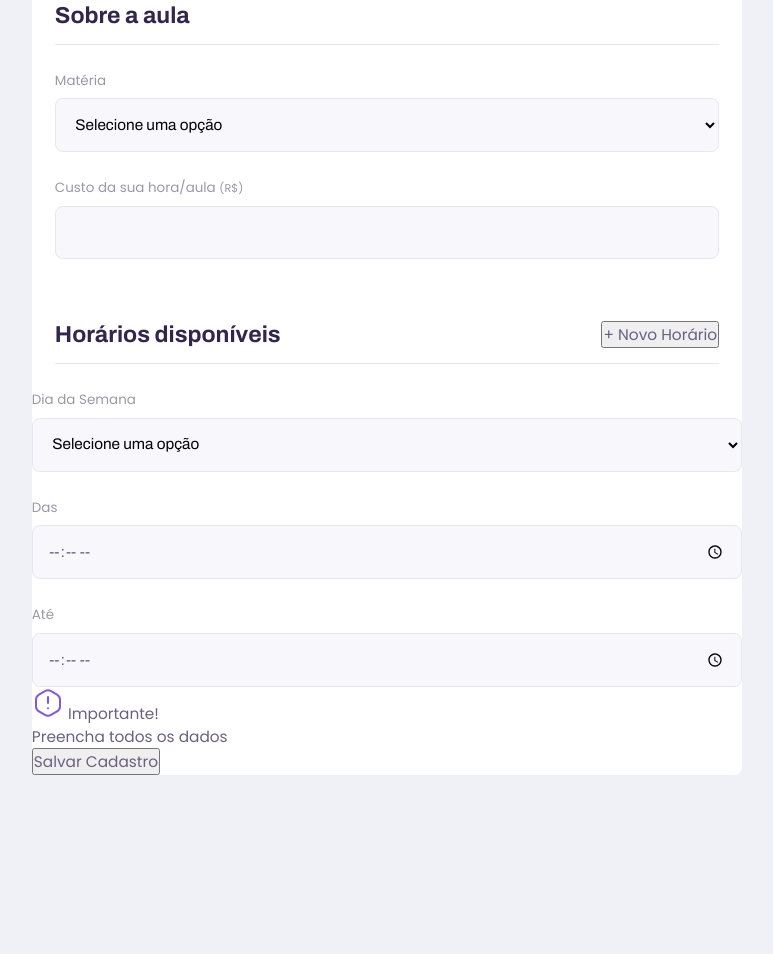
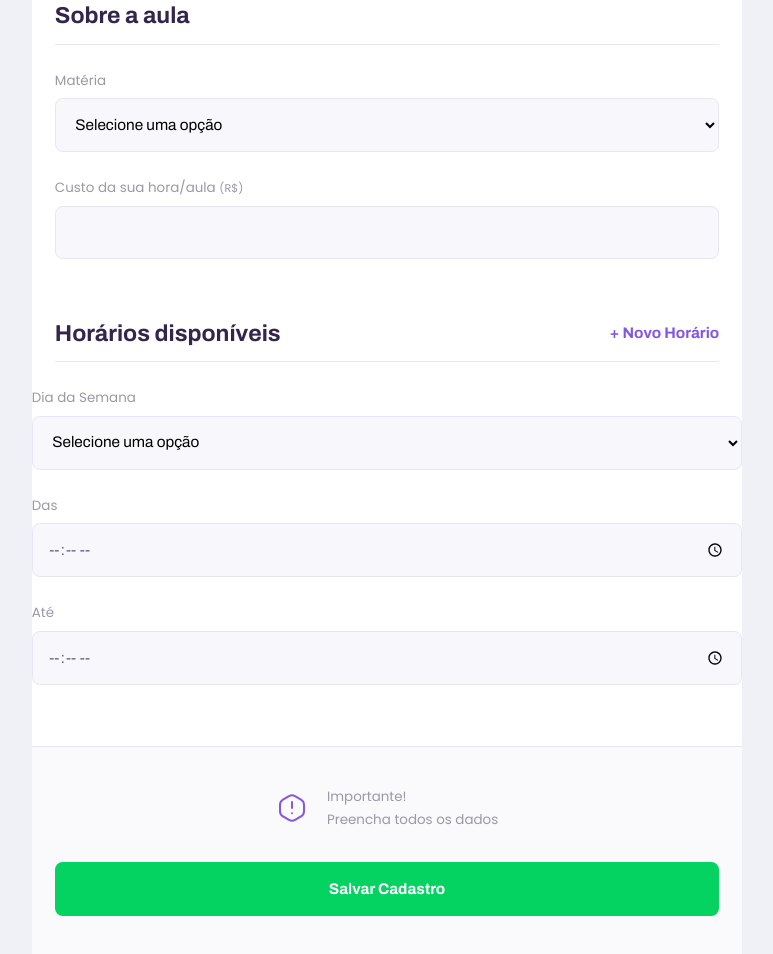
Before and after one commit to gabrielamenezes/proffy-project, a plain HTML site: page give-classes.html in a window 1280 px wide. Shown: the part 1006-1960 px from the top of the page, without its empty margins (253-1026 px from the left). Before the commit the page ends 1781 px from the top, so only its background shows below. Drawn offline with Linux system fonts and the light colour scheme.

Commit message:
BOTÕES E FOOTER ESTILIZAÇÃO

```diff
--- a/partials/page-give-classes.css
+++ b/partials/page-give-classes.css
@@ -33,6 +33,22 @@
     padding-bottom: 1.6rem;
     border-bottom: 1px solid var(--color-line-in-white);
 }
+
+#page-give-classes fieldset legend button {
+    color: var(--color-primary);
+    border: 0;
+    background: none;
+
+    font: 700 1.6rem Archivo;
+    cursor: pointer;
+    transition: 0.2s;
+}
+
+#page-give-classes fieldset legend button:hover {
+    color: var(--color-primary-dark);
+    transform: translateY(-5px);
+    /* quando passar o mouse, o botão vai subir um pouco */
+}
 #page-give-classes fieldset + fieldset {
     margin-top: 6.4rem;
 }
@@ -43,6 +59,55 @@
     margin-top: 2.4rem;
 }
 
+#page-give-classes main footer {
+    padding: 4rem 2.4rem;
+    background: var(--color-box-footer);
+    border-top: 1px solid var(--color-line-in-white);
+    margin-top: 6.4rem;
+
+}
+
+#page-give-classes main footer p {
+    display: flex;
+    align-items: center;
+    justify-content: center;
+    font-size: 1.4rem;
+    line-height: 2.4rem;
+    color: var(--color-text-complement);
+}
+
+#page-give-classes main footer p img {
+    margin-right: 2rem;
+}
+
+#page-give-classes main footer button {
+    width: 100%;
+    height: 5.6rem;
+    background: var(--color-secondary);
+    color: var(--color-button-text);
+    border: 0;
+    border-radius: .8rem;
+    cursor: pointer;
+    font: 700 1.6rem Archivo;
+    display: flex;
+    align-items: center;
+    justify-content: center;
+    text-decoration: none;
+    transition: 0.2s;
+    margin-top: 3.2rem;
+}
+
+#page-give-classes main footer button:hover {
+    background-color: var(--color-secondary-dark);
+}
+
+.sechedule-item + .sechedule-item {
+    margin-top: 3.2rem;
+    padding-top: 3.2rem;
+
+    border-top: 1px solid var(--color-line-in-white);
+}
+
 @media (min-width: 700px) {
     #page-give-classes #container {
         max-width: 100vw;
```
